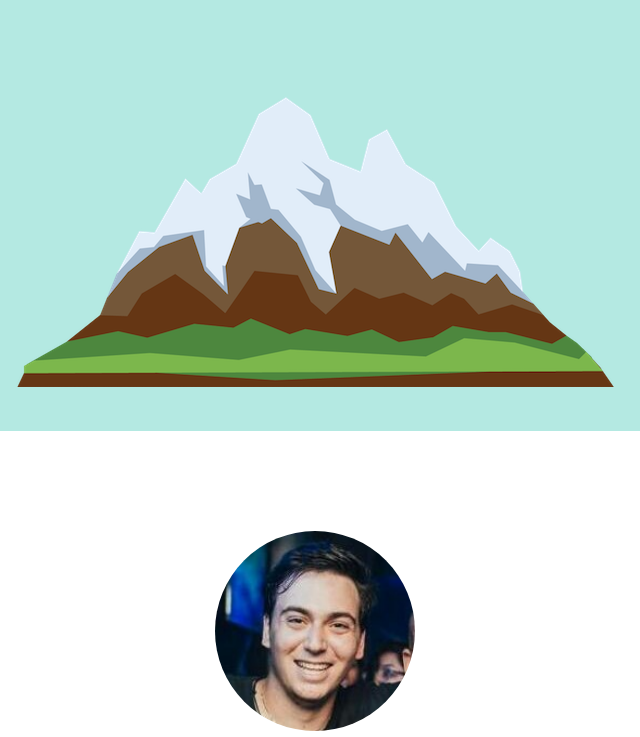
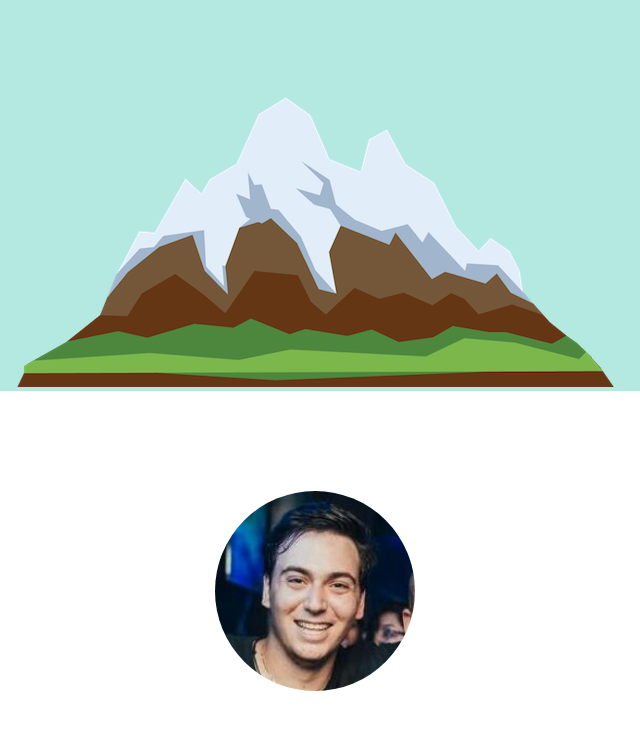
Before and after one commit to LiranSarel/second-site, a plain HTML site: page index.html in a window 1280 px wide. Shown: the part 457-1194 px from the top of the page, without its empty margins (325-965 px from the left). Drawn offline with Linux system fonts and the light colour scheme.

Commit message:
Add files via upload

```diff
--- a/css/styles.css
+++ b/css/styles.css
@@ -48,7 +48,6 @@ p{
   background-color: #b4e9e2;
   position: relative;
   padding-top: 170px;
-  padding-bottom: 40px;
 }
 
 .bottom-cloud {
```
